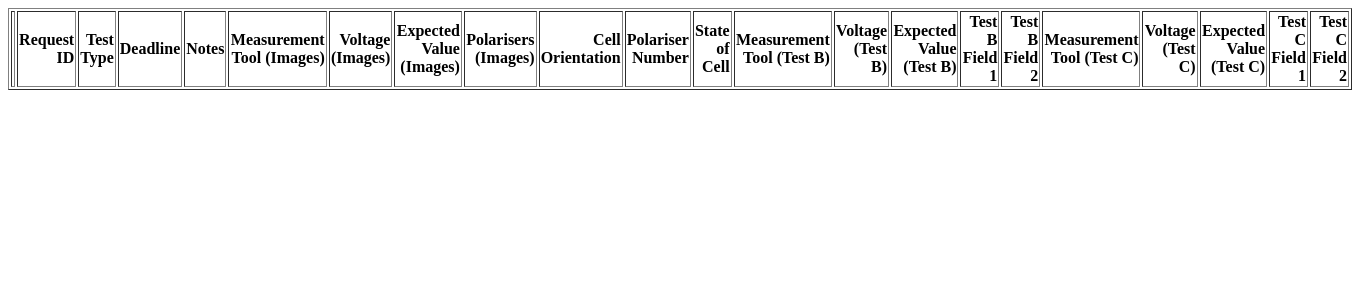
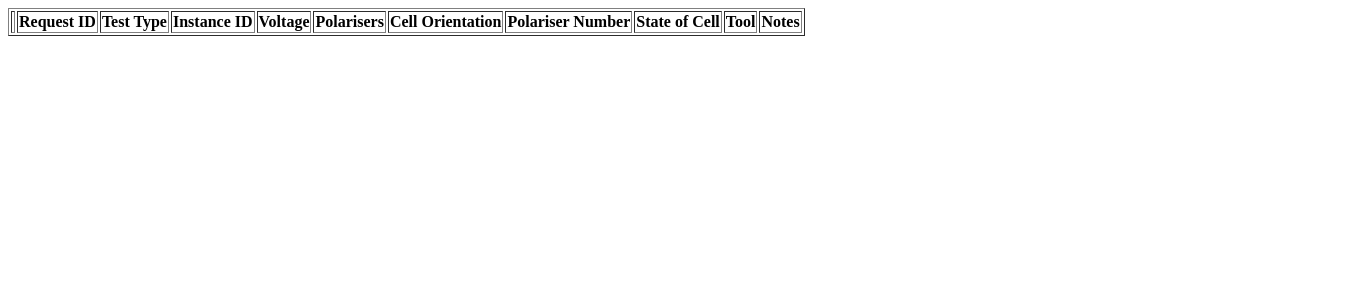
Before and after one commit to harrythegeek/test_request_form, a Flask app: page /requests in a window 1360 px wide. Shown: the top 300 px of the page. Run offline with Flask 3, Linux system fonts and the light colour scheme; lists and menus that the app fills with data are empty.

Commit message:
configured test instances instead of the previous version

```diff
--- a/main.py
+++ b/main.py
@@ -1,20 +1,15 @@
-from flask import Flask, render_template, request, redirect, url_for
+from flask import Flask, render_template, request, redirect, url_for, jsonify
 import pandas as pd
 import os
-
-"this is a comment for git"
+import uuid
 
 app = Flask(__name__)
 FILE_NAME = "test_requests.xlsx"
 
 # Check if file exists, if not create it with headers
 if not os.path.exists(FILE_NAME):
-    df = pd.DataFrame(
-        columns=["Request ID", "Test Type", "Deadline", "Notes", "Measurement Tool (Images)", "Voltage (Images)",
-                 "Expected Value (Images)", "Polarisers (Images)", "Cell Orientation", "Polariser Number",
-                 "State of Cell", "Measurement Tool (Test B)", "Voltage (Test B)", "Expected Value (Test B)",
-                 "Test B Field 1", "Test B Field 2", "Measurement Tool (Test C)", "Voltage (Test C)",
-                 "Expected Value (Test C)", "Test C Field 1", "Test C Field 2"])
+    df = pd.DataFrame(columns=["Request ID", "Test Type", "Instance ID", "Voltage", "Polarisers", "Cell Orientation",
+                               "Polariser Number", "State of Cell", "Tool", "Notes"])
     df.to_excel(FILE_NAME, index=False)
 
 
@@ -25,60 +20,32 @@ def index():
 
 @app.route('/submit', methods=['POST'])
 def submit():
-    deadline = request.form.get("deadline")
-    notes = request.form.get("notes")
-    tool_images = request.form.get("tool_images")
-    voltage_images = request.form.get("voltage_images")
-    expected_value_images = request.form.get("expected_value_images")
-    polarisers_images = request.form.get("polarisers_images")
-    cell_orientation = request.form.get("cell_orientation")
-    polariser_number = request.form.get("polariser_number")
-    state_of_cell = request.form.get("state_of_cell")
+    request_id = str(uuid.uuid4())  # Generate a unique ID for the test request
+    test_instances = request.json.get("test_instances", [])
 
-    tool_b = request.form.get("tool_b")
-    voltage_b = request.form.get("voltage_b")
-    expected_value_b = request.form.get("expected_value_b")
-    test_b_field1 = request.form.get("test_b_field1")
-    test_b_field2 = request.form.get("test_b_field2")
-
-    tool_c = request.form.get("tool_c")
-    voltage_c = request.form.get("voltage_c")
-    expected_value_c = request.form.get("expected_value_c")
-    test_c_field1 = request.form.get("test_c_field1")
-    test_c_field2 = request.form.get("test_c_field2")
-
-    if not deadline:
-        return "Error: Please fill in the required fields."
+    if not test_instances:
+        return jsonify({"error": "No test instances provided"}), 400
 
     df = pd.read_excel(FILE_NAME)
-    request_id = len(df) + 1
-    new_entry = pd.DataFrame({
-        "Request ID": [request_id],
-        "Test Type": ["Transmittance"],
-        "Deadline": [deadline],
-        "Notes": [notes],
-        "Measurement Tool (Images)": [tool_images],
-        "Voltage (Images)": [voltage_images],
-        "Expected Value (Images)": [expected_value_images],
-        "Polarisers (Images)": [polarisers_images],
-        "Cell Orientation": [cell_orientation],
-        "Polariser Number": [polariser_number],
-        "State of Cell": [state_of_cell],
-        "Measurement Tool (Test B)": [tool_b],
-        "Voltage (Test B)": [voltage_b],
-        "Expected Value (Test B)": [expected_value_b],
-        "Test B Field 1": [test_b_field1],
-        "Test B Field 2": [test_b_field2],
-        "Measurement Tool (Test C)": [tool_c],
-        "Voltage (Test C)": [voltage_c],
-        "Expected Value (Test C)": [expected_value_c],
-        "Test C Field 1": [test_c_field1],
-        "Test C Field 2": [test_c_field2]
-    })
-    df = pd.concat([df, new_entry], ignore_index=True)
+
+    for instance in test_instances:
+        instance_id = str(uuid.uuid4())  # Unique ID for each test instance
+        new_entry = pd.DataFrame({
+            "Request ID": [request_id],
+            "Test Type": [instance.get("test_type", "")],
+            "Instance ID": [instance_id],
+            "Voltage": [instance.get("voltage", "")],
+            "Polarisers": [instance.get("polarisers", "")],
+            "Cell Orientation": [instance.get("cell_orientation", "")],
+            "Polariser Number": [instance.get("polariser_number", "")],
+            "State of Cell": [instance.get("state_of_cell", "")],
+            "Tool": [instance.get("tool", "")],
+            "Notes": [instance.get("notes", "")]
+        })
+        df = pd.concat([df, new_entry], ignore_index=True)
+
     df.to_excel(FILE_NAME, index=False)
-
-    return redirect(url_for('index'))
+    return jsonify({"message": "Test request submitted successfully", "request_id": request_id})
 
 
 @app.route('/requests')
```
Also changed, not shown: templates/index.html (+73 -99 lines), 1 other file.
